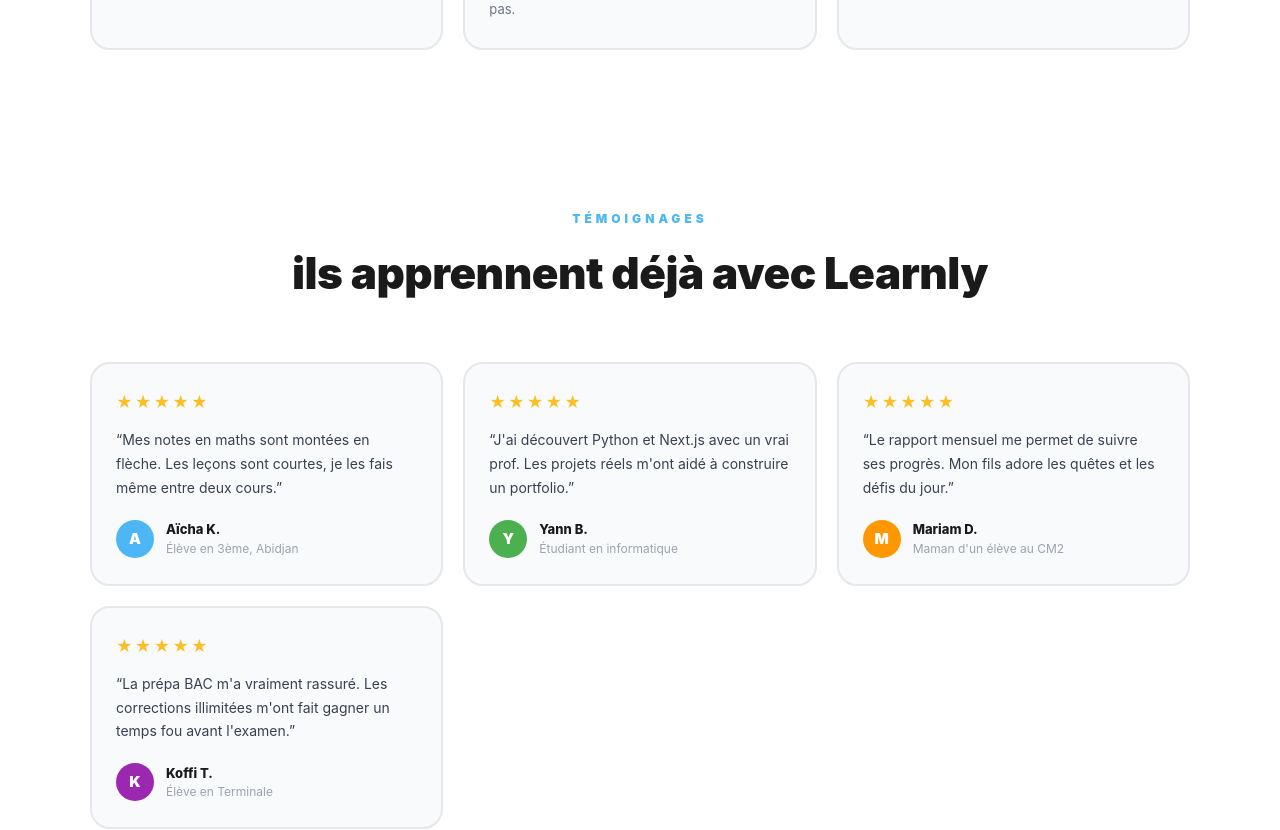
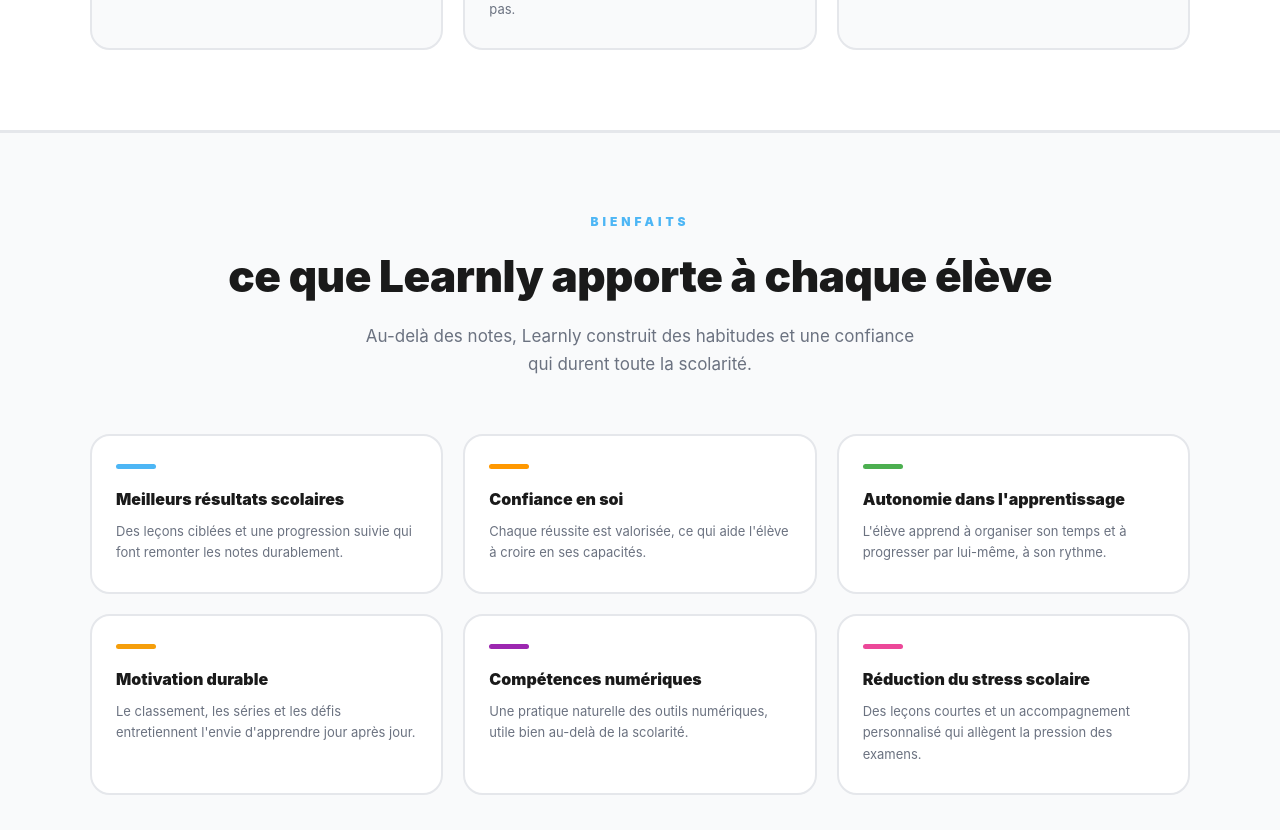
Before and after one commit to YO3CODER/Site-de-Learnly, a Next.js app: page / in a window 1280 px wide. Shown: the part 4020-4850 px from the top of the page. Built offline with nearby package versions, Linux system fonts and the light colour scheme.

Commit message:
Mise à jour

```diff
--- a/app/page.tsx
+++ b/app/page.tsx
@@ -342,6 +342,36 @@
         </div>
       </section>
 
+      {/* BIENFAITS */}
+      <section style={{ background: "#f9fafb", padding: "80px 20px", borderTop: "3px solid #e5e7eb", borderBottom: "3px solid #e5e7eb" }}>
+        <div style={{ maxWidth: 1100, margin: "0 auto" }}>
+          <p style={{ textAlign: "center", fontSize: 12, fontWeight: 900, letterSpacing: 4, color: "#4db6f5", textTransform: "uppercase", marginBottom: 12 }}>Bienfaits</p>
+          <h2 style={{ textAlign: "center", fontSize: "clamp(24px, 4vw, 44px)", fontWeight: 900, color: "#1a1a1a", marginBottom: 14, letterSpacing: -0.5 }}>
+            ce que Learnly apporte à chaque élève
+          </h2>
+          <p style={{ textAlign: "center", color: "#6b7280", fontSize: 17, marginBottom: 56, maxWidth: 560, marginLeft: "auto", marginRight: "auto", lineHeight: 1.6 }}>
+            Au-delà des notes, Learnly construit des habitudes et une confiance qui durent toute la scolarité.
+          </p>
+
+          <div className="grid-3" style={{ display: "grid", gridTemplateColumns: "repeat(3, 1fr)", gap: 20 }}>
+            {[
+              { title: "Meilleurs résultats scolaires", desc: "Des leçons ciblées et une progression suivie qui font remonter les notes durablement.", color: "#4db6f5" },
+              { title: "Confiance en soi", desc: "Chaque réussite est valorisée, ce qui aide l'élève à croire en ses capacités.", color: "#ff9800" },
+              { title: "Autonomie dans l'apprentissage", desc: "L'élève apprend à organiser son temps et à progresser par lui-même, à son rythme.", color: "#4caf50" },
+              { title: "Motivation durable", desc: "Le classement, les séries et les défis entretiennent l'envie d'apprendre jour après jour.", color: "#f59e0b" },
+              { title: "Compétences numériques", desc: "Une pratique naturelle des outils numériques, utile bien au-delà de la scolarité.", color: "#9c27b0" },
+              { title: "Réduction du stress scolaire", desc: "Des leçons courtes et un accompagnement personnalisé qui allègent la pression des examens.", color: "#ec4899" },
+            ].map(({ title, desc, color }) => (
+              <div key={title} className="card-hover" style={{ background: "#fff", borderRadius: 20, padding: "28px 24px", border: "2px solid #e5e7eb" }}>
+                <div style={{ width: 40, height: 5, borderRadius: 3, background: color, marginBottom: 18 }} />
+                <h3 style={{ fontWeight: 900, fontSize: 16, color: "#1a1a1a", margin: "0 0 10px" }}>{title}</h3>
+                <p style={{ color: "#6b7280", fontSize: 13, lineHeight: 1.65, margin: 0 }}>{desc}</p>
+              </div>
+            ))}
+          </div>
+        </div>
+      </section>
+
       {/* TEMOIGNAGES */}
       <section style={{ background: "#fff", padding: "80px 20px" }}>
         <div style={{ maxWidth: 1100, margin: "0 auto" }}>
```
